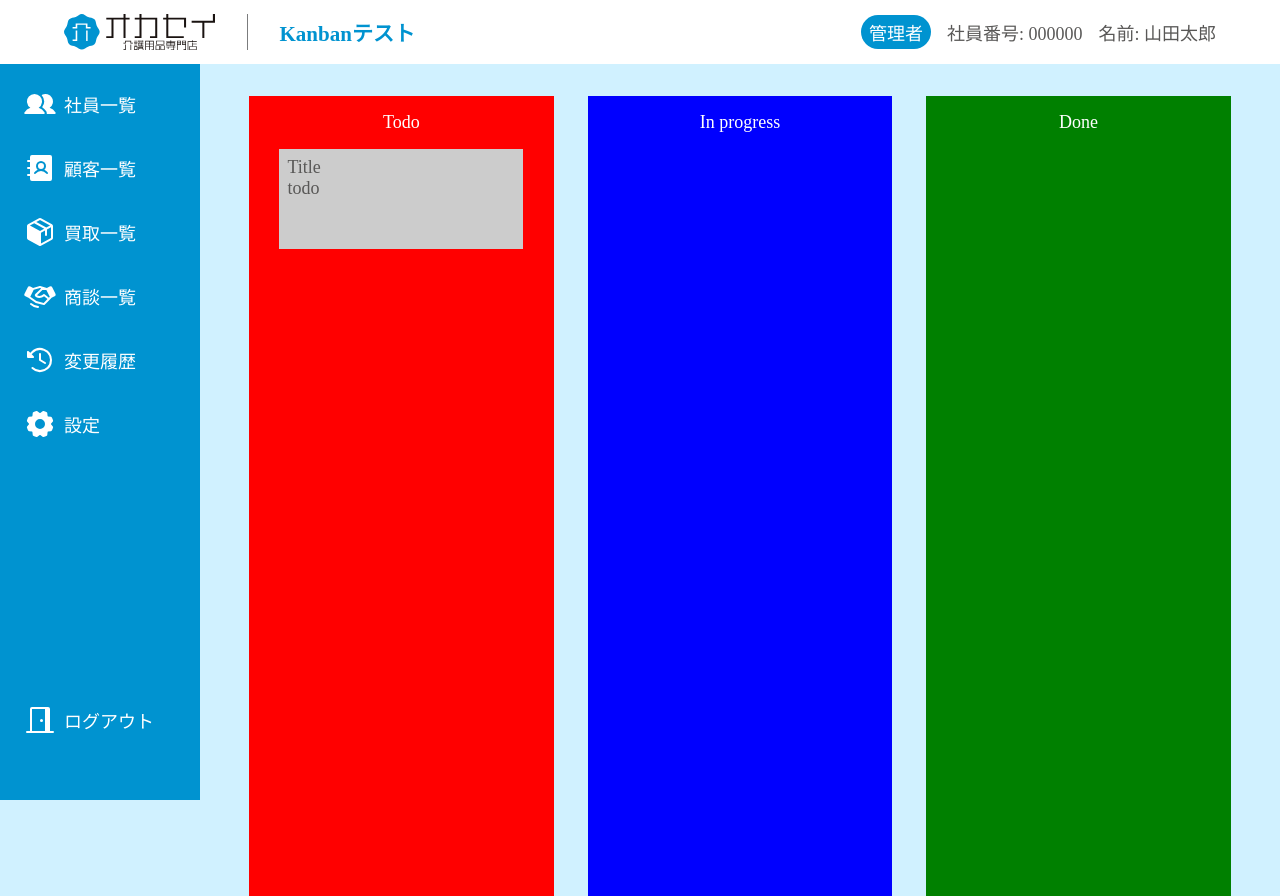
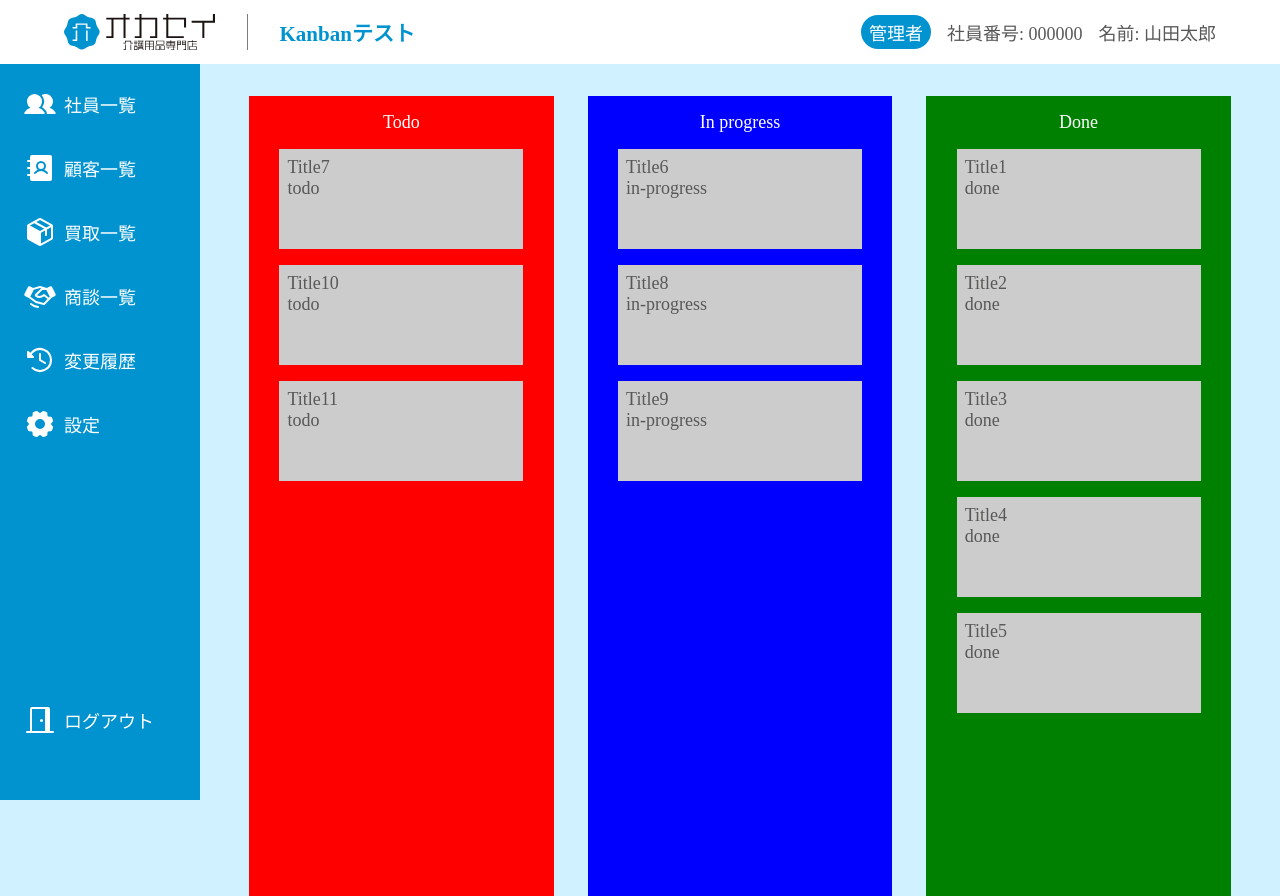
Before and after one commit to studioexu/okasei-business-create, a SvelteKit app: page /kanban in a window 1280 px wide. Built offline with nearby package versions, Linux system fonts and the light colour scheme.

Commit message:
feature: Kanabanを複数追加し、クリックイベントを追加

```diff
--- a/src/routes/kanban/+page.svelte
+++ b/src/routes/kanban/+page.svelte
@@ -1,8 +1,34 @@
 <script lang="ts">
 	$: boards = [
-		{ id: 'todo', tasks: [{ id: 'task1', title: 'Title', status: 'todo' }], text: 'Todo' },
-		{ id: 'in-progress', tasks: [], text: 'In progress' },
-		{ id: 'done', tasks: [], text: 'Done' }
+		{
+			id: 'todo',
+			tasks: [
+				{ id: 'task7', title: 'Title7', status: 'todo' },
+				{ id: 'task10', title: 'Title10', status: 'todo' },
+				{ id: 'task11', title: 'Title11', status: 'todo' }
+			],
+			text: 'Todo'
+		},
+		{
+			id: 'in-progress',
+			tasks: [
+				{ id: 'task6', title: 'Title6', status: 'in-progress' },
+				{ id: 'task8', title: 'Title8', status: 'in-progress' },
+				{ id: 'task9', title: 'Title9', status: 'in-progress' }
+			],
+			text: 'In progress'
+		},
+		{
+			id: 'done',
+			tasks: [
+				{ id: 'task1', title: 'Title1', status: 'done' },
+				{ id: 'task2', title: 'Title2', status: 'done' },
+				{ id: 'task3', title: 'Title3', status: 'done' },
+				{ id: 'task4', title: 'Title4', status: 'done' },
+				{ id: 'task5', title: 'Title5', status: 'done' }
+			],
+			text: 'Done'
+		}
 	]
 
 	$: currentTask = ''
@@ -11,6 +37,7 @@
 	$: hoveringBoard = 0
 
 	const dragEnter = (event: Event, index: number) => {
+		console.log(<HTMLElement>event.target)
 		const id = (<HTMLElement>event.target).getAttribute('id')
 
 		if (id && currentTask !== '' && boards.map(board => board.id).includes(id)) {
@@ -26,6 +53,7 @@
 	const drop = (index: number) => {
 		let task: { id: string; title: string; status: string } | undefined
 
+		if (currentBoard !== newBoard) {
 			boards[currentBoard].tasks = boards[currentBoard].tasks?.filter(
 				(localTask: { id: string; title: string; status: string }) => {
 					if (localTask.id !== currentTask) return localTask
@@ -42,7 +70,9 @@
 					boards[index].tasks = [...tasks]
 				}
 			}
+		}
 
+		task = undefined
 		currentTask = ''
 		currentBoard = 0
 		newBoard = 0
@@ -52,6 +82,10 @@
 	const dragStart = (event: Event, index: number) => {
 		currentTask = (<HTMLElement>event.target).getAttribute('id') ?? ''
 		currentBoard = index
+	}
+
+	const click = (id: string) => {
+		alert(`Task ID: ${id} がクリックされました`)
 	}
 </script>
 
@@ -67,14 +101,15 @@
 			on:drop={() => drop(index)}
 		>
 			<span>{board.text}</span>
-			<!-- svelte-ignore a11y-no-static-element-interactions -->
 			{#each board.tasks as task}
+				<!-- svelte-ignore a11y-click-events-have-key-events -->
 				<div
 					class="task"
 					id={task.id}
 					draggable={true}
 					on:dragstart={event => dragStart(event, index)}
 					on:dragover={dragOver}
+					on:click={() => click(task.id)}
 				>
 					<p>{task.title}</p>
 					<span>{task.status}</span>
```
Lines whose indentation alone changed are shown as unchanged.
